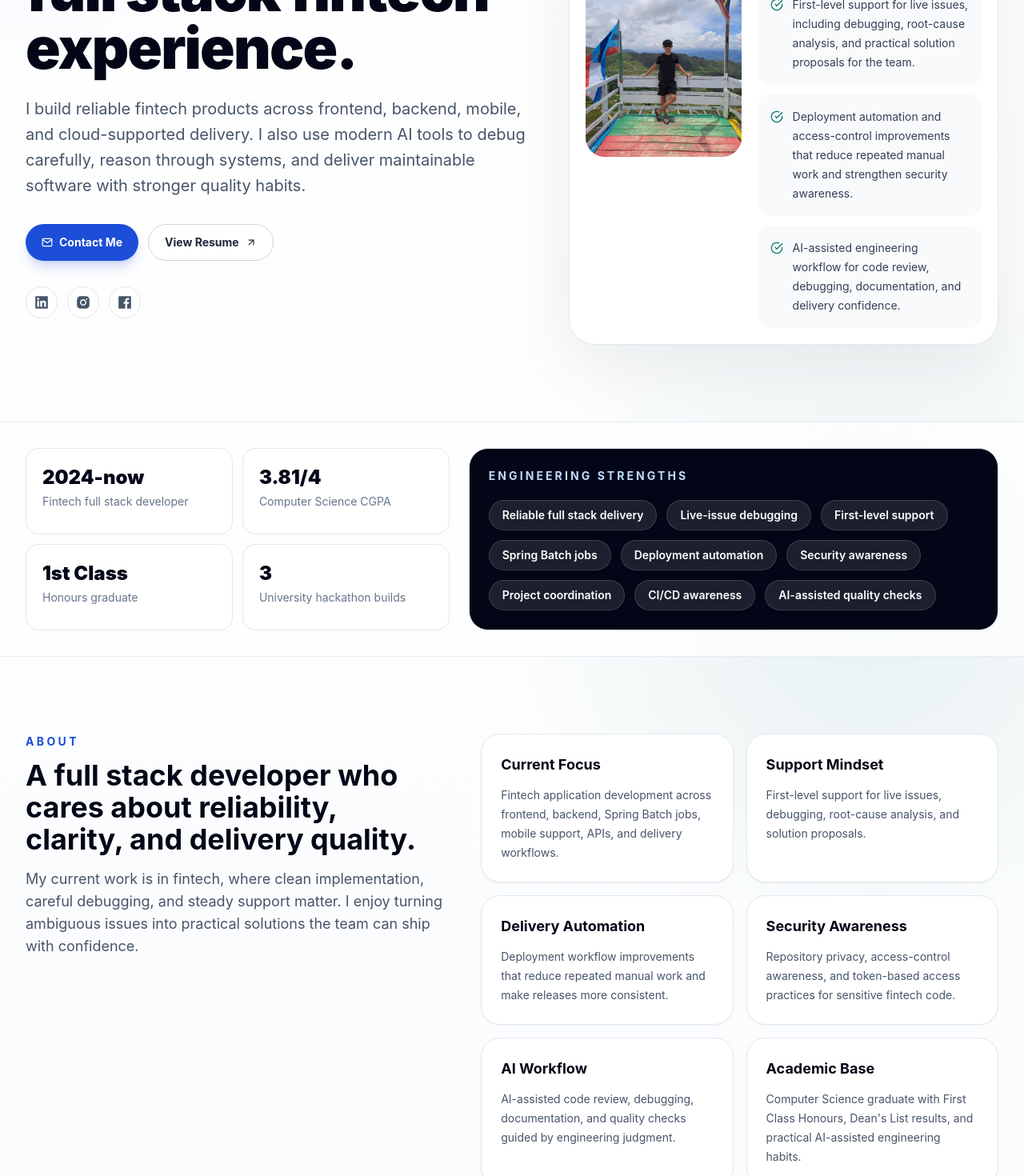
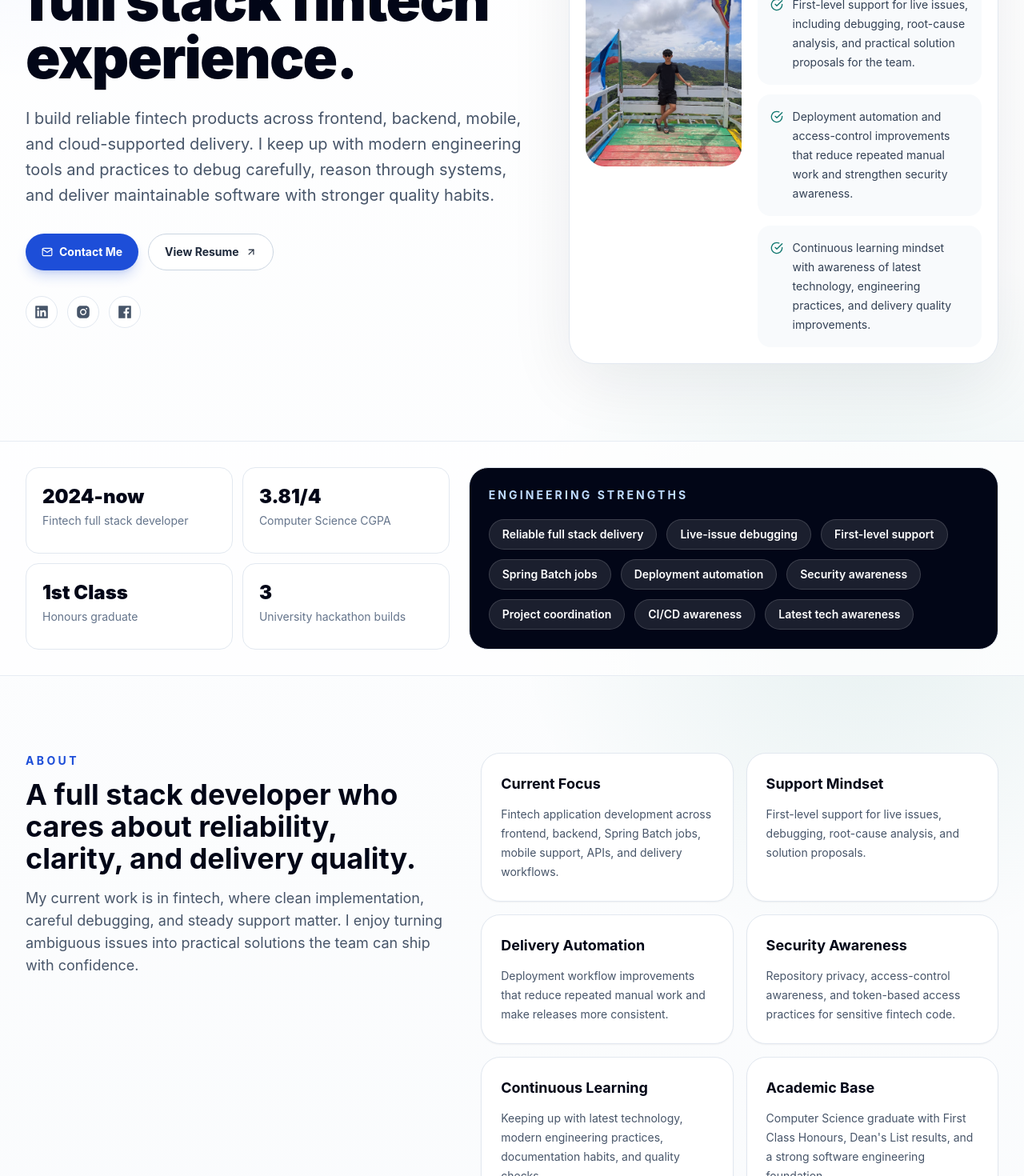
Before and after one commit to qiqian27/my-portfolio, a Next.js app: page / in a window 1280 px wide. Shown: the part 440-1910 px from the top of the page at 80% size. Built offline with nearby package versions, Linux system fonts and the light colour scheme.

Commit message:
feat: reposition latest technology learning

```diff
--- a/components/HomeSections.tsx
+++ b/components/HomeSections.tsx
@@ -156,12 +156,12 @@ export function AboutSection() {
               "Repository privacy, access-control awareness, and token-based access practices for sensitive fintech code.",
             ],
             [
-              "AI Workflow",
-              "AI-assisted code review, debugging, documentation, and quality checks guided by engineering judgment.",
+              "Continuous Learning",
+              "Keeping up with latest technology, modern engineering practices, documentation habits, and quality checks.",
             ],
             [
               "Academic Base",
-              "Computer Science graduate with First Class Honours, Dean's List results, and practical AI-assisted engineering habits.",
+              "Computer Science graduate with First Class Honours, Dean's List results, and a strong software engineering foundation.",
             ],
           ].map(([title, body]) => (
             <div
@@ -346,7 +346,7 @@ export function EducationSection() {
       <SectionHeading
         eyebrow="Education & awards"
         title="Strong academic foundation with hands-on competition experience."
-        description="Computer Science fundamentals, practical AI tool usage, and competition experience support the analytical side of my engineering work."
+        description="Computer Science fundamentals, latest technology awareness, and competition experience support the analytical side of my engineering work."
       />
       <div className="grid gap-6 lg:grid-cols-[1.15fr_0.85fr]">
         <div className="space-y-5">
--- a/data/portfolio.ts
+++ b/data/portfolio.ts
@@ -10,12 +10,12 @@ export const profile = {
   instagramHref: "https://www.instagram.com/qiqian1227/",
   facebookHref: "https://www.facebook.com/qiqianchai/",
   summary:
-    "I build reliable fintech products across frontend, backend, mobile, and cloud-supported delivery. I also use modern AI tools to debug carefully, reason through systems, and deliver maintainable software with stronger quality habits.",
+    "I build reliable fintech products across frontend, backend, mobile, and cloud-supported delivery. I keep up with modern engineering tools and practices to debug carefully, reason through systems, and deliver maintainable software with stronger quality habits.",
   heroPoints: [
     "Full stack fintech development with Spring Boot, Spring Batch, Angular, React Native, REST APIs, MySQL, Azure, Jenkins, and Gradle.",
     "First-level support for live issues, including debugging, root-cause analysis, and practical solution proposals for the team.",
     "Deployment automation and access-control improvements that reduce repeated manual work and strengthen security awareness.",
-    "AI-assisted engineering workflow for code review, debugging, documentation, and delivery confidence.",
+    "Continuous learning mindset with awareness of latest technology, engineering practices, and delivery quality improvements.",
   ],
 };
 
@@ -44,7 +44,7 @@ export const strengths = [
   "Security awareness",
   "Project coordination",
   "CI/CD awareness",
-  "AI-assisted quality checks",
+  "Latest tech awareness",
 ];
 
 export const experiences = [
@@ -60,7 +60,7 @@ export const experiences = [
       "Enhance deployment workflows to automate repeated manual steps, reduce release friction, and improve consistency across delivery processes.",
       "Provide first-level support for live issues, debug problems under pressure, identify root causes, and propose practical solutions to the team.",
       "Improve security awareness around shared repositories by identifying public exposure risks, moving sensitive forked repositories to private access, and supporting token-based access control.",
-      "Use AI-assisted engineering practices to strengthen code review, debugging, documentation, and quality checks while keeping developer judgment central.",
+      "Keep up with modern engineering practices to strengthen code review, debugging, documentation, and quality checks.",
     ],
     stack: [
       "Spring Boot",
@@ -243,12 +243,12 @@ export const skillGroups = [
     ],
   },
   {
-    title: "AI-Assisted Engineering",
+    title: "Modern Engineering Practices",
     skills: [
-      "AI-assisted debugging",
-      "AI-supported code review",
-      "Prompting for technical analysis",
-      "Documentation support",
+      "Latest tech awareness",
+      "Modern tooling",
+      "Technical research",
+      "Documentation habits",
       "Quality checks",
     ],
   },
```
